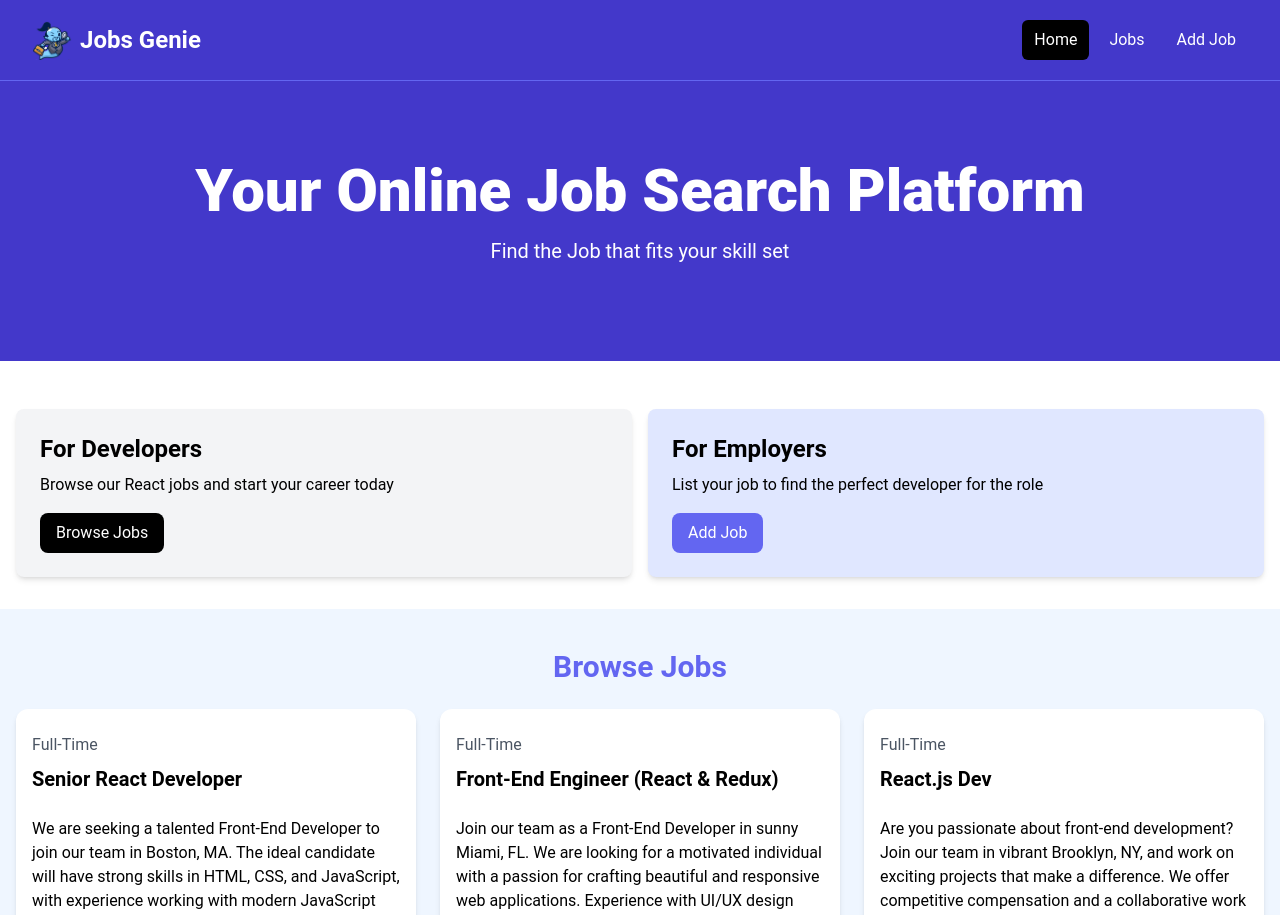
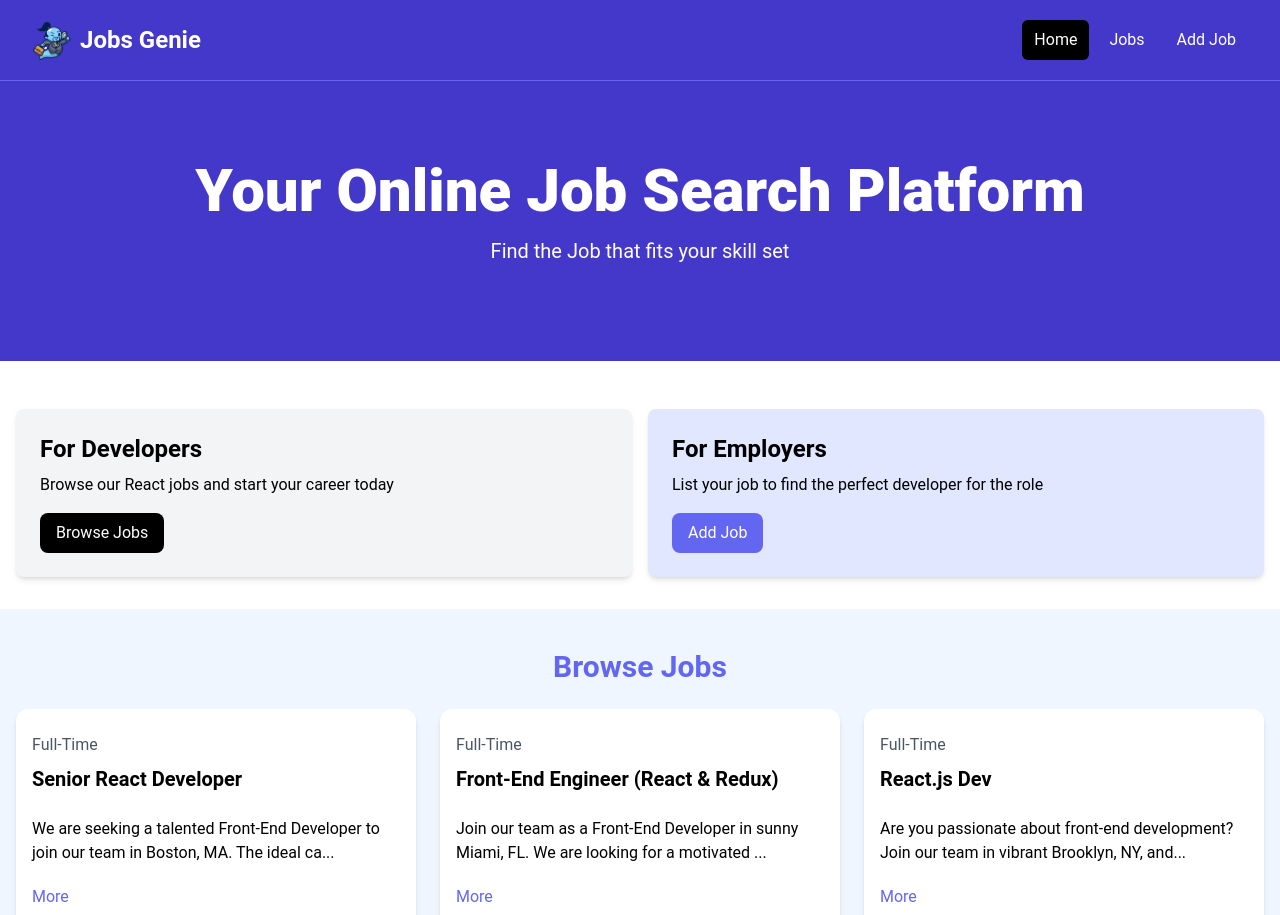
Before and after one commit to shreyash2101/Online-Job-Portal, a React (Vite) app: page /jobs in a window 1280 px wide. Shown: the top 915 px of the page. Built offline with nearby package versions, Linux system fonts and the light colour scheme.

Commit message:
added state to job listing component

```diff
--- a/src/components/JobListing.jsx
+++ b/src/components/JobListing.jsx
@@ -1,4 +1,14 @@
+import { useState } from "react";
+
 const JobListing = ({ job }) => {
+  const [showFullDescription, setShowFullDescription] = useState(false);
+
+  let description = job.description;
+
+  if (!showFullDescription) {
+    description = description.substring(0, 90) + "...";
+  }
+
   return (
     <div className="bg-white rounded-xl shadow-md relative">
       <div className="p-4">
@@ -7,7 +17,14 @@
           <h3 className="text-xl font-bold">{job.title}</h3>
         </div>
 
-        <div className="mb-5">{job.description}</div>
+        <div className="mb-5">{description}</div>
+
+        <button
+          onClick={() => setShowFullDescription((prevState) => !prevState)}
+          className="text-indigo-500 mb-5 hover:text-indigo-600"
+        >
+          {showFullDescription ? "Less" : "More"}
+        </button>
 
         <h3 className="text-indigo-500 mb-2">{job.salary} / Year</h3>
 
```
